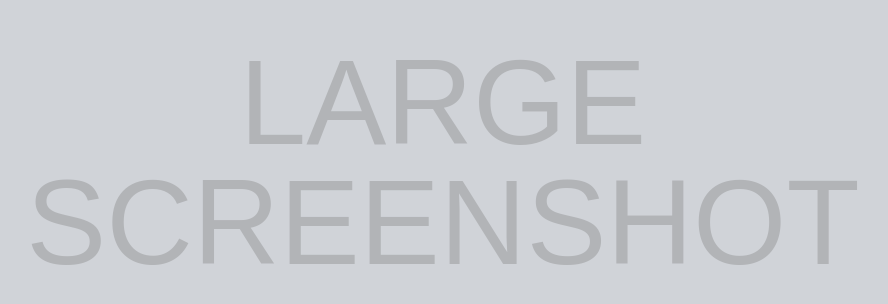
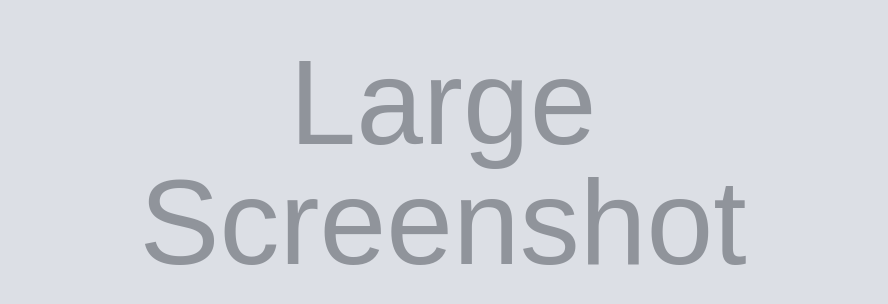
Before and after one commit to matveyz/RWD2, a plain HTML site: page index.html in a window 1280 px wide. Shown: the part 238-542 px from the top of the page, without its empty margins (197-1085 px from the left). Drawn offline with Linux system fonts and the light colour scheme.

Commit message:
modified new files

```diff
--- a/index.html
+++ b/index.html
@@ -1,18 +1,25 @@
 <!DOCTYPE html>
 <html lang="en">
+
 <head>
-	<meta charset="UTF-8">
-	<title>RWD Part2</title>
-	<link rel="stylesheet" type="text/css" href="style.css">
-	<meta name="viewort" content="width=device-width, intitial-scale=1.0">
+    <meta charset="UTF-8">
+    <title>RWD Part2</title>
+    <meta name="viewport" content="width=device-width, initial-scale=1.0">
+    <link rel="stylesheet" type="text/css" href="style.css">
 </head>
+
 <body>
-<div class="info">
-	<div class="text pc">LARGE <br> SCREENSHOT</div>
+    <div class="info">
+        <div class="large text">
+            <h1>Large<br>Screenshot</h1>
+        </div>
+        <div class="tablet text">
+            <h1>Tablet<br>Portrait</h1>
+        </div>
+        <div class="device text">
+        	<h1>Device<br>Portrait</h1>
+        </div>
+    </div>
+</body>
 
-	<div class="text tablet">TABLET <br> PORTRAIT</div>
-
-	<div class="text device">DEVICE <br> PORTRAIT</div>
-</div>
-</body>
 </html>
--- a/style.css
+++ b/style.css
@@ -50,39 +50,37 @@ table {
    justify-content: center;
    align-items: center;
    position: fixed;
-	background: #d0d3d8;
-	color: #b2b4b7;
+   background: #dcdfe5;
+   color: #90949b;
+}
+.text {
+   display: none;
+   font-family: Arial, sans-serif;
 }
 
-.text {
-	display: none;
-	font-family: sans-serif, arial;
+@media screen and (max-width: 639px) {
+.device {
+	font-size: 50px;
+	display: block;
 }
-
-/*for device screens*/
-
-@media screen and (max-width: 679px) {
-	.device {
+}
+@media screen and (min-width: 640px) and (max-width: 991px){
+.tablet {
+	font-size:80px;
 	display: block;
-		font-size: 80px;
-	}
-
-}
-
-/*for tablet screens*/
-
-@media screen and (min-width: 690px) and (max-width: 970px) {
-	.tablet {
-		display: block;
-		font-size: 100px;
 }
 }
 
-/*for computer screens*/
 
-@media screen and (min-width: 990px) {
-	.pc {
+@media screen and (min-width: 992px) and (max-width: 1199px) {
+   .large {
      display: block;
      font-size: 120px;
  }
 }
+@media screen and (min-width: 1200px) {
+   .large {
+     display: block;
+     font-size: 120px;
+     }
+ }
```
Lines whose indentation alone changed are shown as unchanged.
